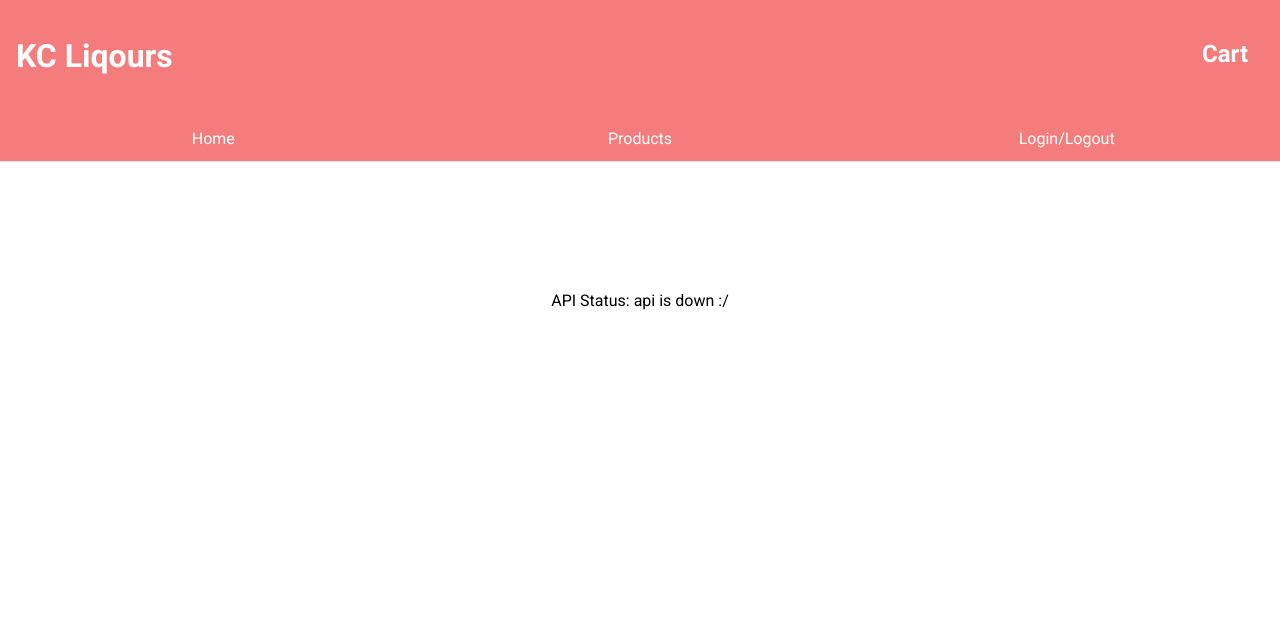
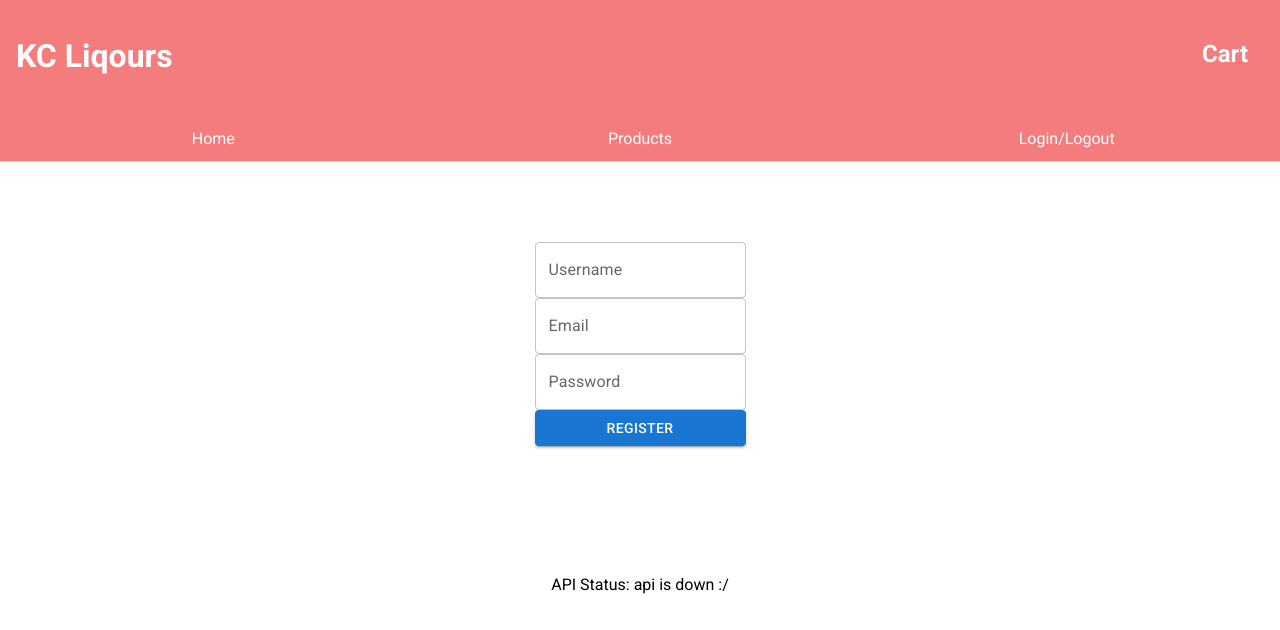
Before and after one commit to proj-kck/proj-kck, a React app: page /register in a window 1280 px wide. Built offline with nearby package versions, Linux system fonts and the light colour scheme; no server answers.

Commit message:
started register debugging

```diff
--- a/src/components/App.js
+++ b/src/components/App.js
@@ -78,7 +78,20 @@ const App = () => {
 						/>
 						<Route path='/home' element={<Home />} />
 						<Route path='/products' element={<Products />} />
-						<Route path='/register' element={<Register />}></Route>
+						<Route
+							path='/register'
+							element={
+								<Register
+									setUsername={setUsername}
+									setPassword={setPassword}
+									username={username}
+									password={password}
+									users={users}
+									loggedInUser={loggedInUser}
+									setLoggedInUser={setLoggedInUser}
+								/>
+							}
+						></Route>
 						<Route
 							path='/products/id/:id'
 							element={<SingleProductView />}
--- a/src/components/Register.js
+++ b/src/components/Register.js
@@ -1,7 +1,77 @@
-import React from 'react';
+import React, { useEffect } from 'react';
+import { TextField, Button } from '@mui/material';
+import { useNavigate } from 'react-router-dom';
+import { register } from '../axios-services';
 
-const Register = () => {
-	return <div></div>;
+const Register = (props) => {
+	const navigate = useNavigate();
+	const [username, setUsername] = [props.username, props.setUsername];
+	const [password, setPassword] = [props.password, props.setPassword];
+	const [email, setEmail] = React.useState('');
+	const loggedInUser = props.loggedInUser;
+
+	useEffect(() => {
+		if (loggedInUser.username) {
+			alert(`Logged in already as ${loggedInUser.username}`);
+			navigate(-1);
+		}
+	});
+
+	const handleUsernameChange = (e) => {
+		setUsername(e.target.value);
+	};
+	const handlePasswordChange = (e) => {
+		setPassword(e.target.value);
+	};
+	const handleEmailChange = (e) => {
+		setEmail(e.target.value);
+	};
+	const submitHandler = async (e) => {
+		e.preventDefault();
+		try {
+			let resp = await register(username, password, email, false);
+			console.log(resp);
+		} catch (error) {
+			console.log(error);
+		}
+	};
+
+	return (
+		<div className='login-container'>
+			<form onSubmit={submitHandler}>
+				<TextField
+					id='outlined-required'
+					label='Username'
+					variant='outlined'
+					value={username}
+					onChange={handleUsernameChange}
+				/>
+				<TextField
+					id='outlined-required'
+					label='Email'
+					variant='outlined'
+					value={email}
+					onChange={handleEmailChange}
+				/>
+				<TextField
+					id='outlined-required'
+					label='Password'
+					variant='outlined'
+					className='password-field'
+					type='password'
+					value={password}
+					onChange={handlePasswordChange}
+				/>
+				<Button
+					variant='contained'
+					onClick={submitHandler}
+					type='submit'
+				>
+					Register
+				</Button>{' '}
+			</form>
+		</div>
+	);
 };
 
 export default Register;
--- a/src/style/index.css
+++ b/src/style/index.css
@@ -28,6 +28,10 @@ navbar {
 	justify-content: space-around;
 	align-items: center;
 	text-align: center;
+}
+li {
+	border: 1px solid rgba(255, 255, 255, 0);
+	border-radius: 10px;
 }
 .navbar {
 	background-color: #f47c7c;
```
